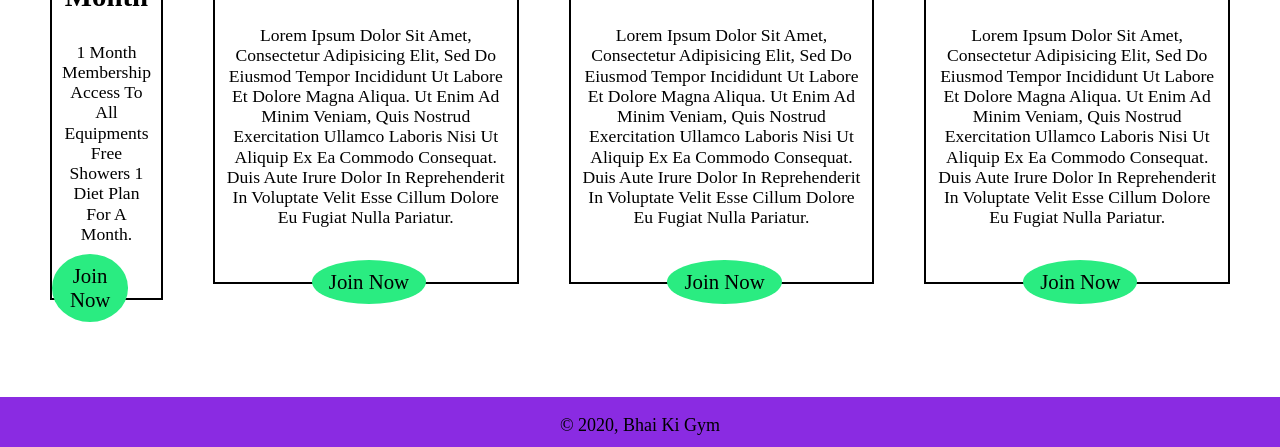
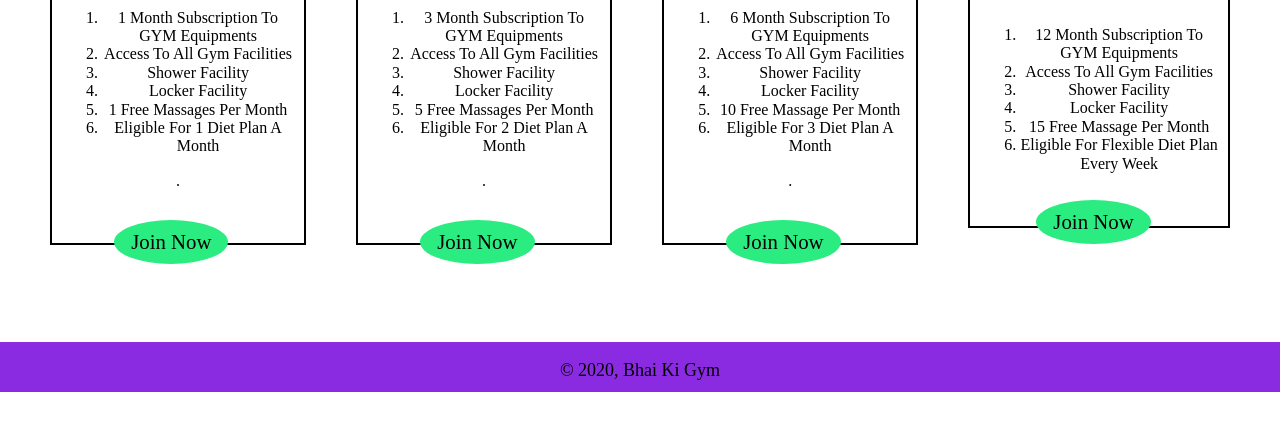
Before and after one commit to devinsightt/gym-template, a plain HTML site: page index.html in a window 1280 px wide. Shown: the part 746-1193 px from the top of the page. After the commit the page ends 1138 px from the top, so only its background shows below. Drawn offline with Linux system fonts and the light colour scheme.

Commit message:
Updated Bio and Pixels Size

```diff
--- a/css/mygym.css
+++ b/css/mygym.css
@@ -138,7 +138,8 @@ header nav ul li a:hover
 
 .join-plans .options p
 {
-	font-size: 1.1rem;
+	font-size: 1.0rem;
+	width: 90px;
 }
 
 .join-plans .options button
--- a/index.html
+++ b/index.html
@@ -69,11 +69,17 @@
             <h1>₹ 1999</h1>
             <br>
             <h3>1 month</h3>
+
             <p>
-                1 Month Membership
-                Access to all Equipments
-                Free Showers
-                1 Diet Plan for a Month.
+                <ol type = "1">
+                    <li>1 Month Subscription to GYM Equipments</li>
+                    <li>Access to all Gym Facilities</li>
+                    <li>Shower Facility</li>
+                    <li>Locker Facility</li>
+                    <li>1 Free Massages per month</li>
+                    <li>Eligible for 1 Diet Plan a month</li>
+
+                 </ol>.
             </p>
             <br> <br>
             <button>
@@ -89,11 +95,15 @@
             <br>
             <h3>3 months</h3>
             <p>
-                Lorem ipsum dolor sit amet, consectetur adipisicing elit, sed do eiusmod
-                tempor incididunt ut labore et dolore magna aliqua. Ut enim ad minim veniam,
-                quis nostrud exercitation ullamco laboris nisi ut aliquip ex ea commodo
-                consequat. Duis aute irure dolor in reprehenderit in voluptate velit esse
-                cillum dolore eu fugiat nulla pariatur.
+                <ol type = "1">
+                    <li>3 Month Subscription to GYM Equipments</li>
+                    <li>Access to all Gym Facilities</li>
+                    <li>Shower Facility</li>
+                    <li>Locker Facility</li>
+                    <li>5 Free Massages per month</li>
+                    <li>Eligible for 2 Diet Plan a month</li>
+
+                 </ol>.
             </p>
             <br> <br>
             <button>
@@ -109,11 +119,15 @@
             <br>
             <h3>6 months</h3>
             <p>
-                Lorem ipsum dolor sit amet, consectetur adipisicing elit, sed do eiusmod
-                tempor incididunt ut labore et dolore magna aliqua. Ut enim ad minim veniam,
-                quis nostrud exercitation ullamco laboris nisi ut aliquip ex ea commodo
-                consequat. Duis aute irure dolor in reprehenderit in voluptate velit esse
-                cillum dolore eu fugiat nulla pariatur.
+                <ol type = "1">
+                    <li>6 Month Subscription to GYM Equipments</li>
+                    <li>Access to all Gym Facilities</li>
+                    <li>Shower Facility</li>
+                    <li>Locker Facility</li>
+                    <li>10 Free Massage per month</li>
+                    <li>Eligible for 3 Diet Plan a month</li>
+
+                 </ol>.
             </p>
             <br> <br>
             <button>
@@ -129,12 +143,16 @@
             <br>
             <h3>12 months</h3>
             <p>
-                Lorem ipsum dolor sit amet, consectetur adipisicing elit, sed do eiusmod
-                tempor incididunt ut labore et dolore magna aliqua. Ut enim ad minim veniam,
-                quis nostrud exercitation ullamco laboris nisi ut aliquip ex ea commodo
-                consequat. Duis aute irure dolor in reprehenderit in voluptate velit esse
-                cillum dolore eu fugiat nulla pariatur.
-            </p>
+                <ol type = "1">
+                    <p style="text-align:left;">
+                    <li>12 Month Subscription to GYM Equipments</li>
+                    <li>Access to all Gym Facilities</li>
+                    <li>Shower Facility</li>
+                    <li>Locker Facility</li>
+                    <li>15 Free Massage per month</li>
+                    <li>Eligible for flexible diet plan every week</li>
+                    </p>
+                 </ol>.
             <br> <br>
             <button>
                 <a href="pages/join-gym.html">Join now</a>
```
